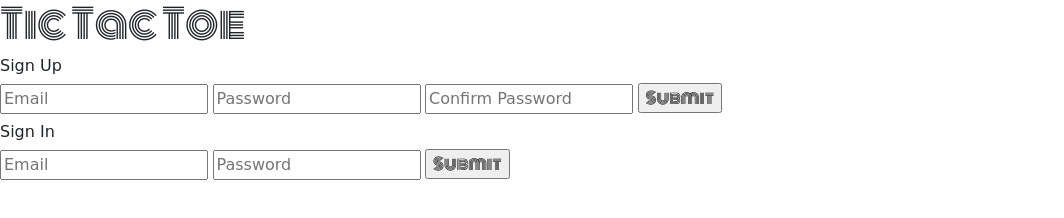
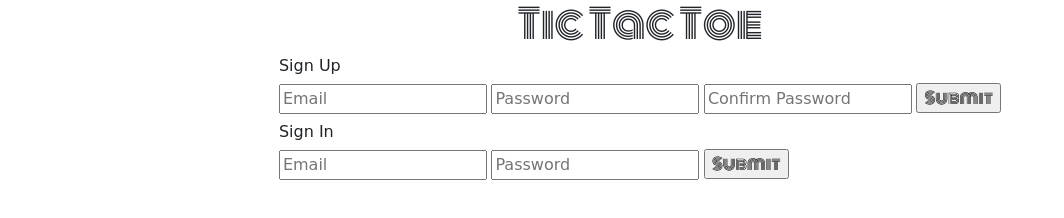
Before and after one commit to natalynyu/tictactoe-client, a website built with webpack: page index.html in a window 1280 px wide. Shown: the whole page, without its empty margins (0-1064 px from the left). Built offline with nearby package versions, Linux system fonts and the light colour scheme; a web font is replaced by a local one.

Commit message:
Center page content

```diff
--- a/assets/styles/index.scss
+++ b/assets/styles/index.scss
@@ -7,6 +7,7 @@ $black: #000;
 
 h1 {
   font-family: 'Monoton', cursive;
+  text-align: center;
 }
 
 h6 {
--- a/index.html
+++ b/index.html
@@ -11,7 +11,8 @@
       <script src="public/vendor.js" type="text/javascript" charset="utf-8" defer></script>
       <script src="public/application.js" type="text/javascript" charset="utf-8" defer></script>
     </head>
-    <body>
+    <body style="text-align: center">
+      <div style="display: inline-block; text-align: initial;">
       <h1>Tic Tac Toe</h1>
       <!-- Sign Up Form -->
       <h6 id="signUpHeading">Sign Up</h6>
@@ -67,6 +68,6 @@
       <input type="button" id="showAllGames" value="Show All Games">
       <h6 id='showAllGames-message'></h6>
       </div>
-
+      </div>
     </body>
 </html>
```
